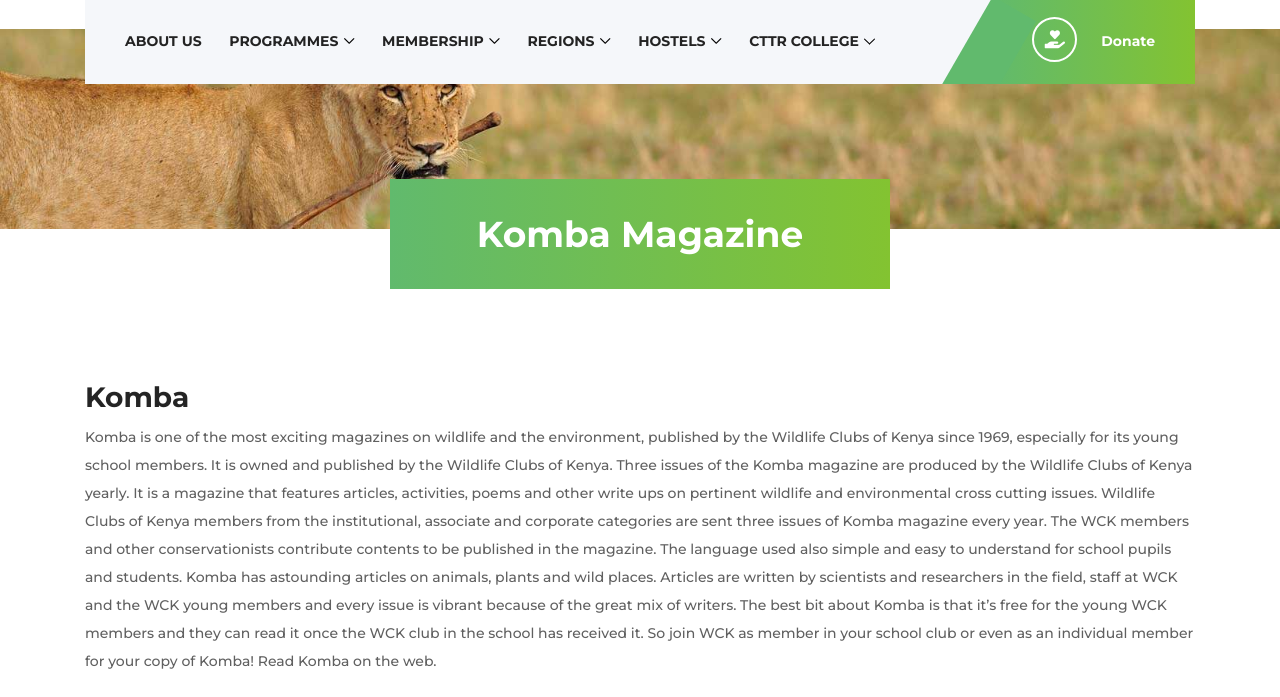
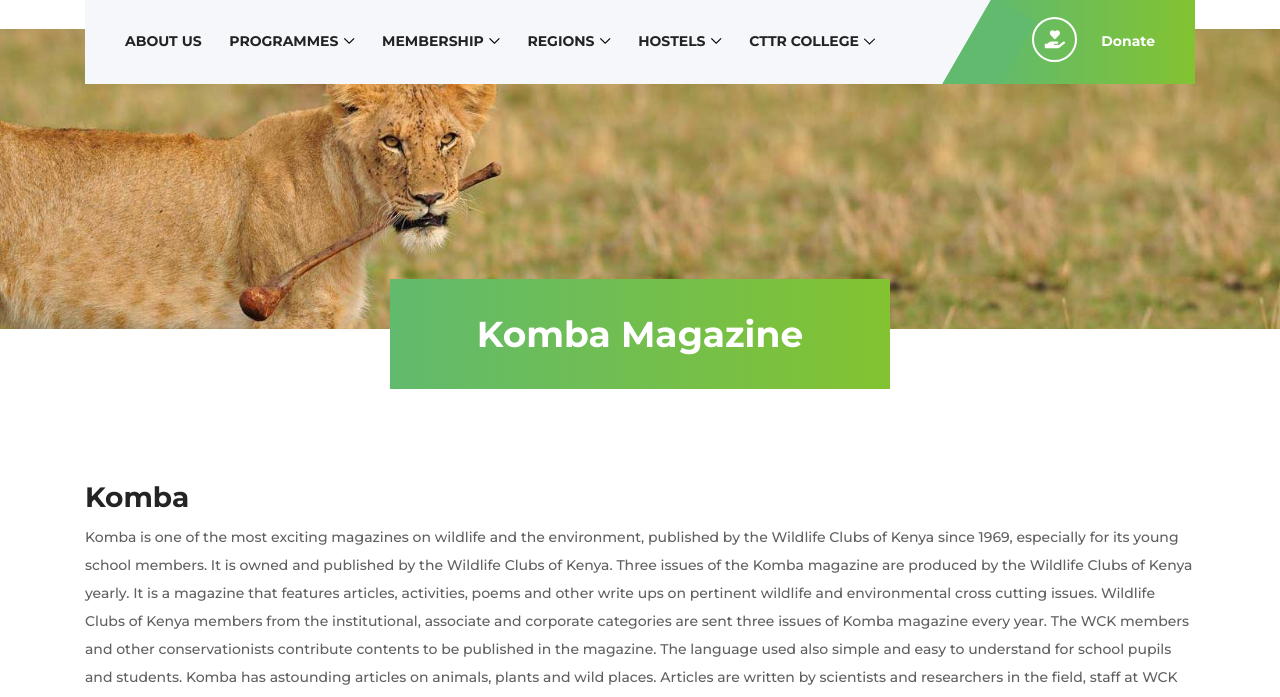
Before and after one commit to Jemok/wckkenya, a plain HTML site: page komba-magazine.html in a window 1280 px wide. Shown: the part 96-793 px from the top of the page. Drawn offline with Linux system fonts and the light colour scheme; files whose address does not match are found by name.

Commit message:
Initial Commit

```diff
--- a/komba-magazine.html
+++ b/komba-magazine.html
@@ -232,7 +232,7 @@
 <!-- ##### Header Area End ##### -->
 
 <!-- ##### Breadcumb Area Start ##### -->
-<div class="breadcumb-area bg-img" style="background-image: url(img/bg-img/komba-mag1.jpg);">
+<div class="breadcumb-area bg-img" style="background-image: url(img/bg-img/komba-mag1.jpg); height: 300px;">
     <div class="bradcumbContent">
         <h2>Komba Magazine</h2>
     </div>
```
Also changed, not shown: about-us.html (+1 -1 lines).
